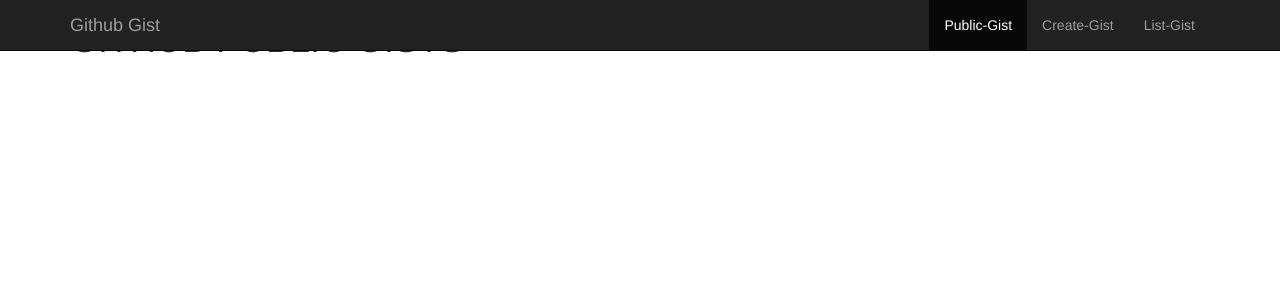
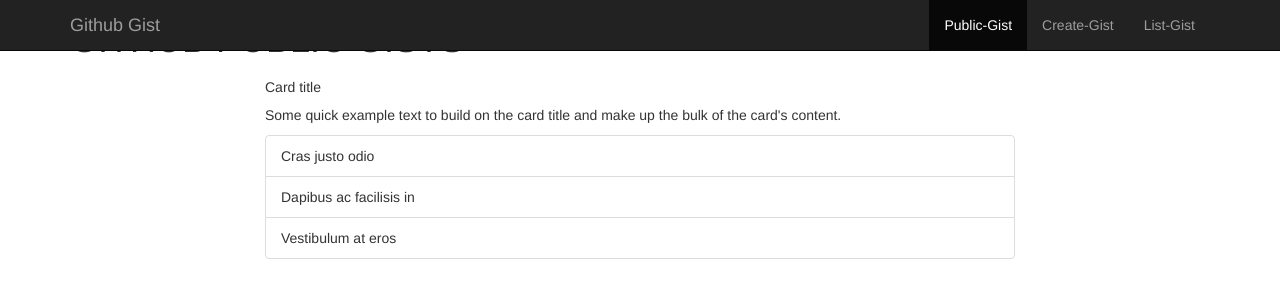
Before and after one commit to dmpire/angular2-githubgist-api, an Angular app: page /single-gist/1 in a window 1280 px wide. Before the commit this address led to /. Shown: the top 300 px of the page. Built offline with nearby package versions, Linux system fonts and the light colour scheme; no server answers.

Commit message:
Added list and single

```diff
--- a/src/app/components/list-gist/list-gist.component.html
+++ b/src/app/components/list-gist/list-gist.component.html
@@ -1,8 +1,7 @@
 <div *ngIf="gistList && gistList.length>0; else elseBlock" class="list-group">
-  <a *ngFor="let gist of gistList" href="" class="list-group-item list-group-item-action">
+  <a *ngFor="let gist of gistList" [routerLink]="['/single-gist/' + gist.id]" class="list-group-item list-group-item-action">
     {{gist.description}}
   </a>
-
 </div>
 
-<ng-template #elseBlock></ng-template>
+<ng-template #elseBlock>No gist for user</ng-template>
--- a/src/app/components/list-gist/list-gist.component.ts
+++ b/src/app/components/list-gist/list-gist.component.ts
@@ -14,7 +14,9 @@ export class ListGistComponent implements OnInit {
   constructor(private _githubService: GithubService) { }
 
   ngOnInit() {
-    this._githubService.getUserGist().subscribe(res => this.gistList = res);
+    this._githubService.getUserGist().subscribe(res => {
+      this.gistList = res;
+    });
   }
 
 }
--- /dev/null
+++ b/src/app/components/single-gist/single-gist.component.html
@@ -0,0 +1,11 @@
+<div class="card">
+  <div class="card-body">
+    <h5 class="card-title">Card title</h5>
+    <p class="card-text">Some quick example text to build on the card title and make up the bulk of the card's content.</p>
+  </div>
+  <ul class="list-group list-group-flush">
+    <li class="list-group-item">Cras justo odio</li>
+    <li class="list-group-item">Dapibus ac facilisis in</li>
+    <li class="list-group-item">Vestibulum at eros</li>
+  </ul>
+</div>
--- /dev/null
+++ b/src/app/components/single-gist/single-gist.component.ts
@@ -0,0 +1,28 @@
+import { Component, OnInit } from '@angular/core';
+import { ActivatedRoute } from '@angular/router';
+import { GithubService } from '../../services/github.service';
+import { Gist } from '../../models/gist';
+
+@Component({
+  selector: 'app-single-gist',
+  templateUrl: './single-gist.component.html',
+  styleUrls: ['./single-gist.component.css']
+})
+export class SingleGistComponent implements OnInit {
+
+  gistId: string;
+  gist: Gist;
+
+  constructor(private _route: ActivatedRoute, private _githubService: GithubService) { }
+
+  ngOnInit() {
+    this._route.params.subscribe(params => {
+      this.gistId = params['id'];
+      this._githubService.getSingleGist(this.gistId).subscribe(res => {
+        console.log(res);
+        this.gist = res;
+      });
+    });
+  }
+
+}
```
Also changed, not shown: src/app/app.module.ts (+7 -1 lines), src/app/components/single-gist/single-gist.component.css (added), 1 other file (tests, documents, lock files or other folders).
